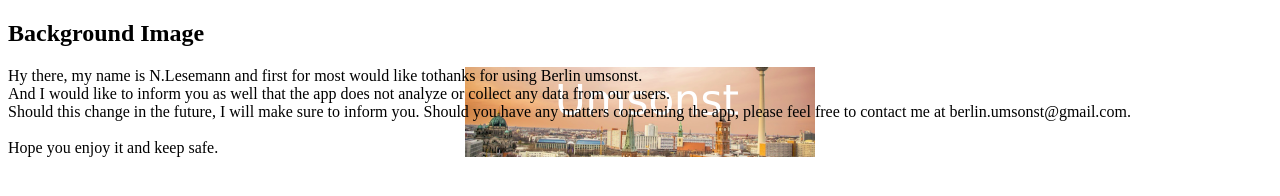
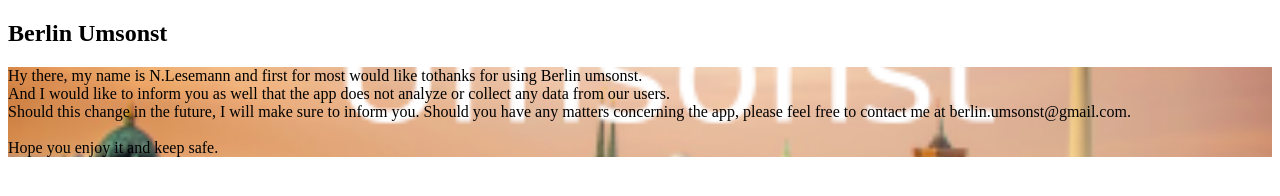
Before and after one commit to Nixxxxxxx/Berlin.Umsonst, a plain HTML site: page index.html in a window 1280 px wide. Drawn offline with Linux system fonts and the light colour scheme.

Commit message:
update index

```diff
--- a/index.html
+++ b/index.html
@@ -5,13 +5,15 @@
 div {
   background-image: url('alex.png');
   background-repeat:no-repeat;
-background-position: center center;
+  background-position: center center;
+  background-size: cover;
+
 }
 </style>
 </head>
 <body>
 
-<h2>Background Image</h2>
+<h2>Berlin Umsonst</h2>
 
 <div>
 
```
